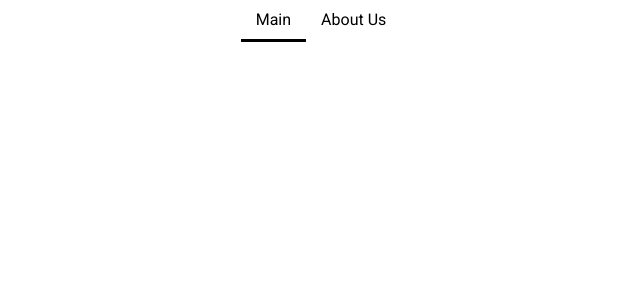
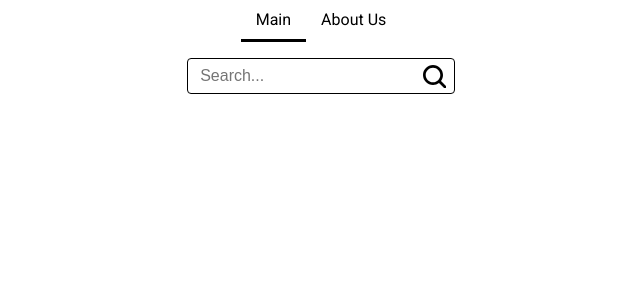
Before and after one commit to wunlei/photo-gallery, a React (Create React App) app in the folder react-components/: page / in a window 1280 px wide. Shown: the top 300 px of the page, without its empty margins (319-959 px from the left). Built offline with nearby package versions, Linux system fonts and the light colour scheme.

Commit message:
feat: add search bar

```diff
--- /dev/null
+++ b/react-components/src/components/SearchBar/SearchBar.scss
@@ -0,0 +1,38 @@
+.search-input-container {
+  display: flex;
+  align-items: center;
+  justify-content: space-between;
+  padding-right: 0.5em;
+  border: 1px solid #000000;
+  border-radius: 0.25em;
+
+  &:hover,
+  &:focus-within {
+    outline: #000000 solid 2px;
+  }
+}
+
+.search-input {
+  display: block;
+  width: 100%;
+  padding: 0.5em 0.75em;
+  color: #000000;
+  font-size: 1rem;
+  font-weight: 400;
+  border: none;
+  outline: none;
+  background-color: transparent;
+}
+
+.search-btn {
+  padding: 0;
+  margin: 0;
+  background-color: transparent;
+  border: none;
+  cursor: pointer;
+}
+
+.search-btn__icon {
+  width: 2em;
+  height: 2em;
+}
--- /dev/null
+++ b/react-components/src/components/SearchBar/SearchBar.tsx
@@ -0,0 +1,63 @@
+import React from 'react';
+import './SearchBar.scss';
+import { ReactComponent as SearchIcon } from '../../assets/icons/search-icon.svg';
+
+// eslint-disable-next-line @typescript-eslint/no-empty-interface
+interface IProps {}
+
+interface IState {
+  inputValue: string;
+}
+
+class SearchBar extends React.Component<IProps, IState> {
+  constructor(props: IProps) {
+    super(props);
+    this.state = {
+      inputValue: this.setUpValue(),
+    };
+    this.handleInput = this.handleInput.bind(this);
+  }
+
+  setUpValue() {
+    const searchValue = localStorage.getItem('search');
+    if (searchValue) {
+      return searchValue;
+    }
+    return '';
+  }
+
+  componentWillUnmount() {
+    localStorage.setItem('search', this.state.inputValue);
+  }
+
+  handleInput(e: React.ChangeEvent<HTMLInputElement>) {
+    this.setState({
+      inputValue: e.target.value,
+    });
+  }
+
+  render() {
+    return (
+      <div className="search-bar-container">
+        <div className="search-input-container">
+          <label className="search-label" htmlFor="search">
+            <input
+              className="search-input"
+              type="text"
+              name="search"
+              id="search"
+              onInput={this.handleInput}
+              value={this.state.inputValue}
+              placeholder="Search..."
+            />
+          </label>
+          <button className="search-btn">
+            <SearchIcon className="search-btn__icon" />
+          </button>
+        </div>
+      </div>
+    );
+  }
+}
+
+export default SearchBar;
--- a/react-components/src/views/Main/Main.tsx
+++ b/react-components/src/views/Main/Main.tsx
@@ -1,5 +1,11 @@
+import SearchBar from 'components/SearchBar/SearchBar';
+
 function MainPage() {
-  return <main className="page page-main"></main>;
+  return (
+    <main className="page page-main">
+      <SearchBar />
+    </main>
+  );
 }
 
 export default MainPage;
```
Also changed, not shown: react-components/src/assets/icons/search-icon.svg (added).
